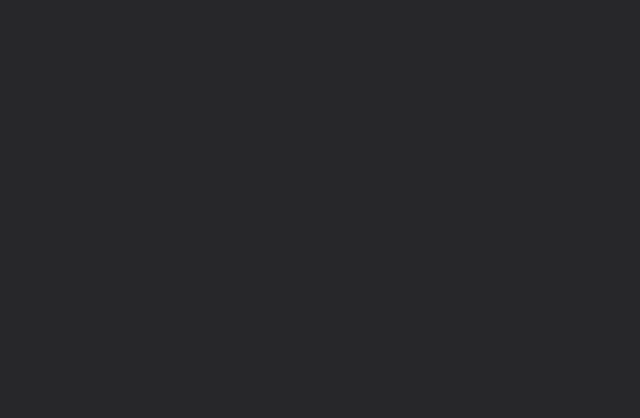
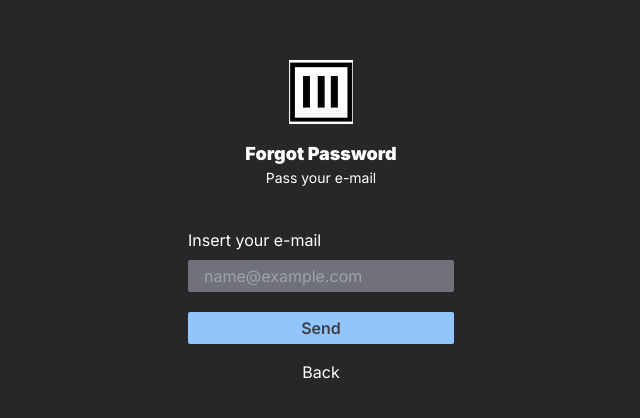
Before and after one commit to Kelvis-fernando/kanban-app, a React (Vite) app: page /forgotpassword in a window 1280 px wide. Before the commit this address had no page. Shown: the part 186-604 px from the top of the page, without its empty margins (319-959 px from the left). Built offline with nearby package versions, Linux system fonts and the light colour scheme.

Commit message:
created html for forgot password

```diff
--- a/src/App.tsx
+++ b/src/App.tsx
@@ -4,6 +4,7 @@ import "./styles/main.css";
 import Users from "./pages/Users";
 import Login from "./pages/auth/Login";
 import Register from "./pages/auth/Register";
+import ForgotPassword from "./pages/auth/ForgotPassword";
 
 const App = () => {
   return (
@@ -15,6 +16,7 @@ const App = () => {
             <Route path="/login" element={<Login />}></Route>
             <Route path="/users" element={<Users />}></Route>
             <Route path="/register" element={<Register />}></Route>
+            <Route path="/forgotpassword" element={<ForgotPassword />}></Route>
           </Routes>
         </div>
       </BrowserRouter>
--- a/src/pages/auth/ForgotPassword.tsx
+++ b/src/pages/auth/ForgotPassword.tsx
@@ -0,0 +1,34 @@
+import HeaderPage from "../../components/HeaderPage";
+import logo from "../../assets/logo.png";
+import { useNavigate } from "react-router-dom";
+
+const ForgotPassword = () => {
+  const navigate = useNavigate();
+
+  return (
+    <div className="w-screen flex flex-col items-center justify-center h-screen">
+      <img src={logo} alt="logo" className="my-4 w-16 h-16" />
+      <HeaderPage title={"Forgot Password"} subtitle={"Pass your e-mail"} />
+      <form className="flex flex-col">
+        <label htmlFor="email">Insert your e-mail</label>
+        <input
+          className="rounded-sm bg-zinc-500 text-zinc-200 p-4 w-4/4 h-8 my-2"
+          type="email"
+          name="email"
+          id="email"
+          placeholder="name@example.com"
+        />
+        <button className="bg-blue-300 text-zinc-700 font-semibold rounded-sm w-4/4 h-8 mt-3">
+          Send
+        </button>
+      </form>
+      <div className="flex flex-col items-center justify-center mt-4 font-light">
+        <a className="cursor-pointer" onClick={() => navigate("/login")}>
+          Back
+        </a>
+      </div>
+    </div>
+  );
+};
+
+export default ForgotPassword;
```
